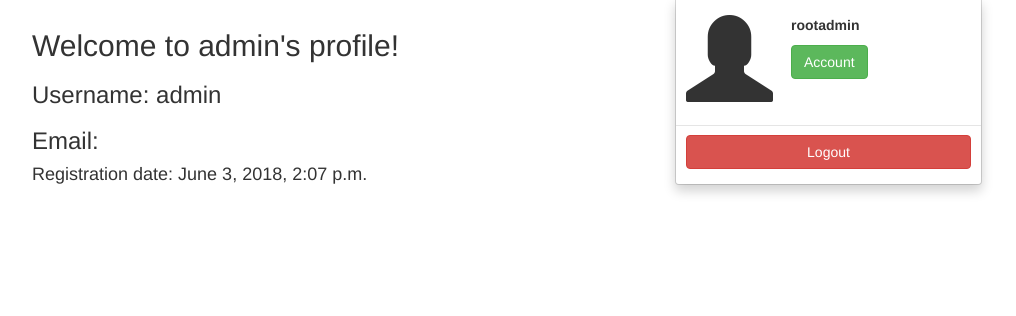
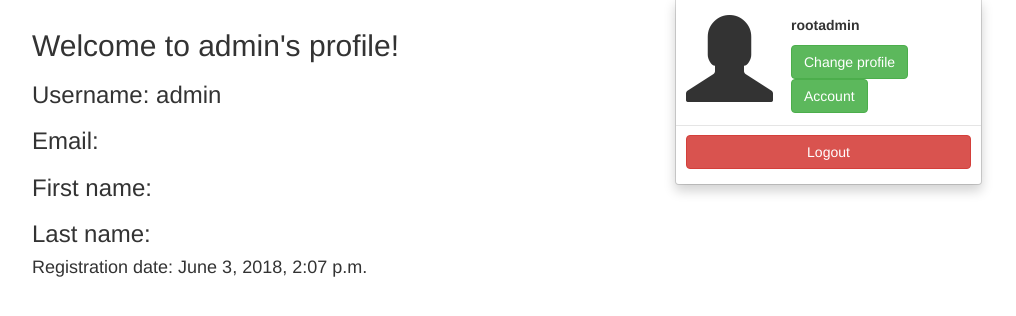
Before and after one commit to Dimas4/Blog, a Django app: page /account/5/ in a window 1280 px wide, after a click on "Account". Shown: the part 51-367 px from the top of the page, without its empty margins (243-1259 px from the left). Run offline with Django 3.2, Linux system fonts and the light colour scheme; a user stored in the database is signed in; data comes from the database, SQL or seed files in the repository; both versions use the stored data as it was after the commit; some libraries are stand-ins or nearby versions.

Commit message:
Change profile

```diff
--- a/accounts/urls.py
+++ b/accounts/urls.py
@@ -1,7 +1,8 @@
 from django.urls import path, re_path
-from .views import account
+from .views import account_home, account_change_profile
 
 
 urlpatterns = [
-    re_path('^(?P<id>\d+)/$', account, name='account'),
+    path('edit/', account_change_profile, name='account_change_profile'),
+    re_path('^(?P<id>\d+)/$', account_home, name='account'),
 ]
--- a/accounts/views.py
+++ b/accounts/views.py
@@ -7,11 +7,28 @@
 from django.http import HttpResponseRedirect,Http404
 from django.contrib.auth.models import User
 from django.shortcuts import render, redirect
+from django.urls import reverse
 
-from .forms import LoginForm, RegisterForm
+from .forms import LoginForm, RegisterForm, ChangeForm
 
 
-def account(request, id):
+def account_change_profile(request):
+    user = request.user
+    form = ChangeForm(request.POST or None)
+    if form.is_valid():
+        user.first_name = form.cleaned_data.get('first_name')
+        user.last_name = form.cleaned_data.get('last_name')
+        user.save()
+        redirect_to_profile = reverse("accounts:account", kwargs={"id": user.id})
+        return HttpResponseRedirect(redirect_to_profile)
+
+    context = {
+        'form': form
+    }
+    return render(request, "home/change_profile.html", context)
+
+
+def account_home(request, id):
     try:
         user = User.objects.get(id=id)
     except:
--- a/templates/home/base.html
+++ b/templates/home/base.html
@@ -47,6 +47,7 @@
                                     </div>
                                     <div class="col-lg-8">
                                         <p class="text-left"><strong>{{ request.user.username }}</strong></p>
+                                        <a href="{% url "accounts:account_change_profile" %}" class="btn btn-success">Change profile</a>
                                         <a href="{% url "accounts:account" id=request.user.id %}" class="btn btn-success">Account</a>
                                     </div>
                                 </div>
--- a/templates/home/user_account.html
+++ b/templates/home/user_account.html
@@ -11,6 +11,8 @@
             {% endif %}
             <h3>Username: {{ user.username }}</h3>
             <h3>Email: {{ user.email }}</h3>
+            <h3>First name: {{ user.first_name }}</h3>
+            <h3>Last name: {{ user.last_name }}</h3>
             <h4>Registration date: {{ user.date_joined }}</h4>
         </div>
     </div>
```
Also changed, not shown: accounts/forms.py (+9 -0 lines), templates/home/change_profile.html (added, +15 -0 lines), db.sqlite3.
